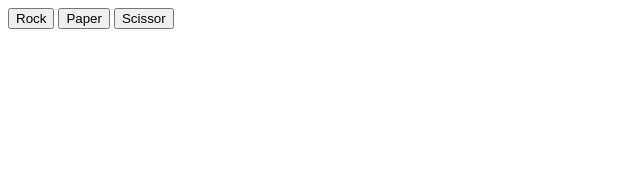
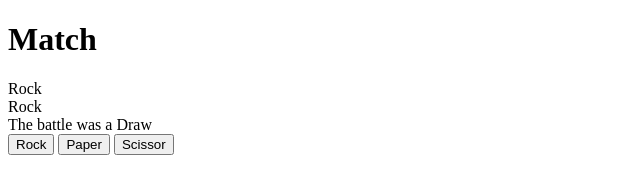
Before and after one commit to Belbut/rock_paper, a plain HTML site: page index.html in a window 1280 px wide. Both pictures are taken after a click on the button "Rock". Shown: the whole page, without its empty margins (0-640 px from the left). Drawn offline with Linux system fonts and the light colour scheme.

Commit message:
Add display for results

```diff
--- a/index.html
+++ b/index.html
@@ -1,15 +1,28 @@
 <!DOCTYPE html>
 <html lang="en">
+
 <head>
     <meta charset="UTF-8">
     <meta http-equiv="X-UA-Compatible" content="IE=edge">
     <meta name="viewport" content="width=device-width, initial-scale=1.0">
     <title>FIGHTS ON!</title>
-    <script src="./scripts.js" defer ></script>
+    <script src="./scripts.js" defer></script>
 </head>
+
 <body>
-    <button class="weapon">Rock</button>
-    <button class="weapon">Paper</button>
-    <button class="weapon">Scissor</button>
+    <div class = "display-results">
+        <h1>Match</h1>
+        <div class = "player1">?</div>
+        <div class = "player2">?</div>
+    </div>
+
+    <div class = "message">Brace for battle</div>
+
+    <div class = "weapons-selection">
+        <button class="weapon">Rock</button>
+        <button class="weapon">Paper</button>
+        <button class="weapon">Scissor</button>
+    </div>
 </body>
+
 </html>
--- a/scripts.js
+++ b/scripts.js
@@ -72,9 +72,19 @@ function getPlayerChoiceByPrompt() {
         return result from the round
 
 */
+
+const weapon1 = document.querySelector(".display-results .player1")
+const weapon2 = document.querySelector(".display-results .player2")
+
+function displayRoundWeapons(roundChoices) {
+    weapon1.textContent = roundChoices[0]
+    weapon2.textContent = roundChoices[1]
+}
+
 function playRound(playerChoice, computerChoice) {
     let roundChoices = [playerChoice, computerChoice];
-    console.log(playerChoice + " vs " + computerChoice)
+
+    displayRoundWeapons(roundChoices)
 
     let gameResult;
     switch (roundChoices.toString()) {
@@ -106,23 +116,25 @@ function playRound(playerChoice, computerChoice) {
     -Create simple 3 case switch statement for the results and directing to the messages
 
     */
+
+const message = document.querySelector(".message")
+
 function presentWinner(gameResult) {
     switch (gameResult) {
-        case ROUND_RESULTS_ARRAY[0]:
+        case ROUND_RESULTS_ARRAY[0]: //PLAYER 1 WON
             player_1_victories++;
-            console.log(ROUND_RESULT_0_MESSAGE);
-            alert(ROUND_RESULT_0_MESSAGE);
+            message.textContent = ROUND_RESULT_0_MESSAGE;
             break;
 
-        case ROUND_RESULTS_ARRAY[1]:
+        case ROUND_RESULTS_ARRAY[1]://PLAYER 2 WON
             player_2_victories++;
-            console.log(ROUND_RESULT_1_MESSAGE);
-            alert(ROUND_RESULT_1_MESSAGE);
+            message.textContent = ROUND_RESULT_1_MESSAGE;
+
             break;
 
-        case ROUND_RESULTS_ARRAY[2]:
-            console.log(ROUND_RESULT_2_MESSAGE);
-            alert(ROUND_RESULT_2_MESSAGE);
+        case ROUND_RESULTS_ARRAY[2]://DRAW
+            message.textContent = ROUND_RESULT_2_MESSAGE;
+
             break;
     }
     return gameResult
```
